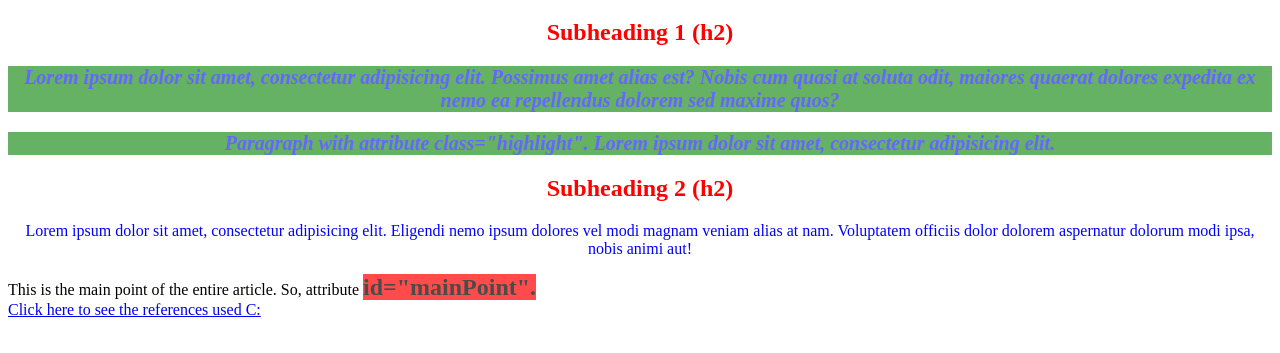
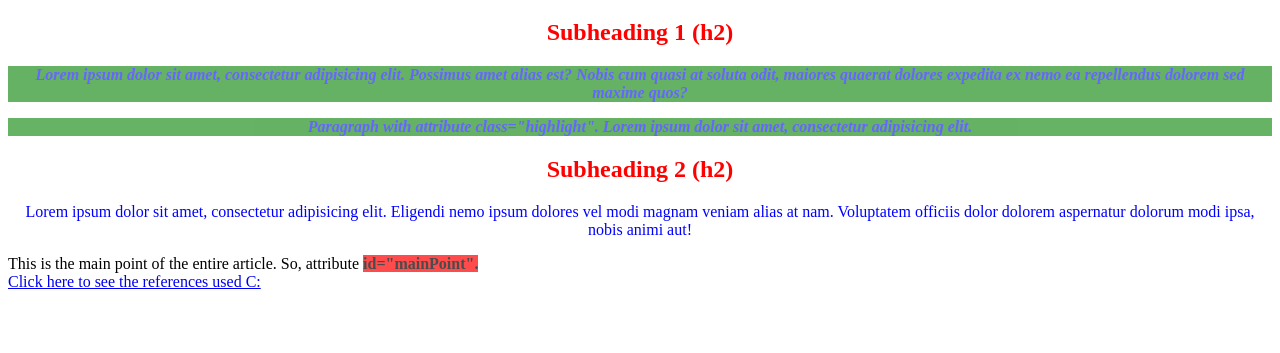
Before and after one commit to keysha-crystalballs/2QPortfolioLiCristoball, a plain HTML site: page public/Q21NGLiCristobal.html in a window 1280 px wide. Shown: the part 61-414 px from the top of the page. Drawn offline with Linux system fonts and the light colour scheme.

Commit message:
Update Q21NGLiCristobal.html

```diff
--- a/public/Q21NGLiCristobal.html
+++ b/public/Q21NGLiCristobal.html
@@ -9,7 +9,7 @@
         }
 
         .highlight {
-         font-size: 20px;
+         font-size: 20 px;
          font-weight: bold;
          font-style: italic;
          background-color: green;
@@ -17,7 +17,7 @@
         }
 
         #mainPoint {
-         font-size: 24px;
+         font-size: 24 px;
          font-weight: bold;
          background-color: red;
          opacity: 0.7;
```
